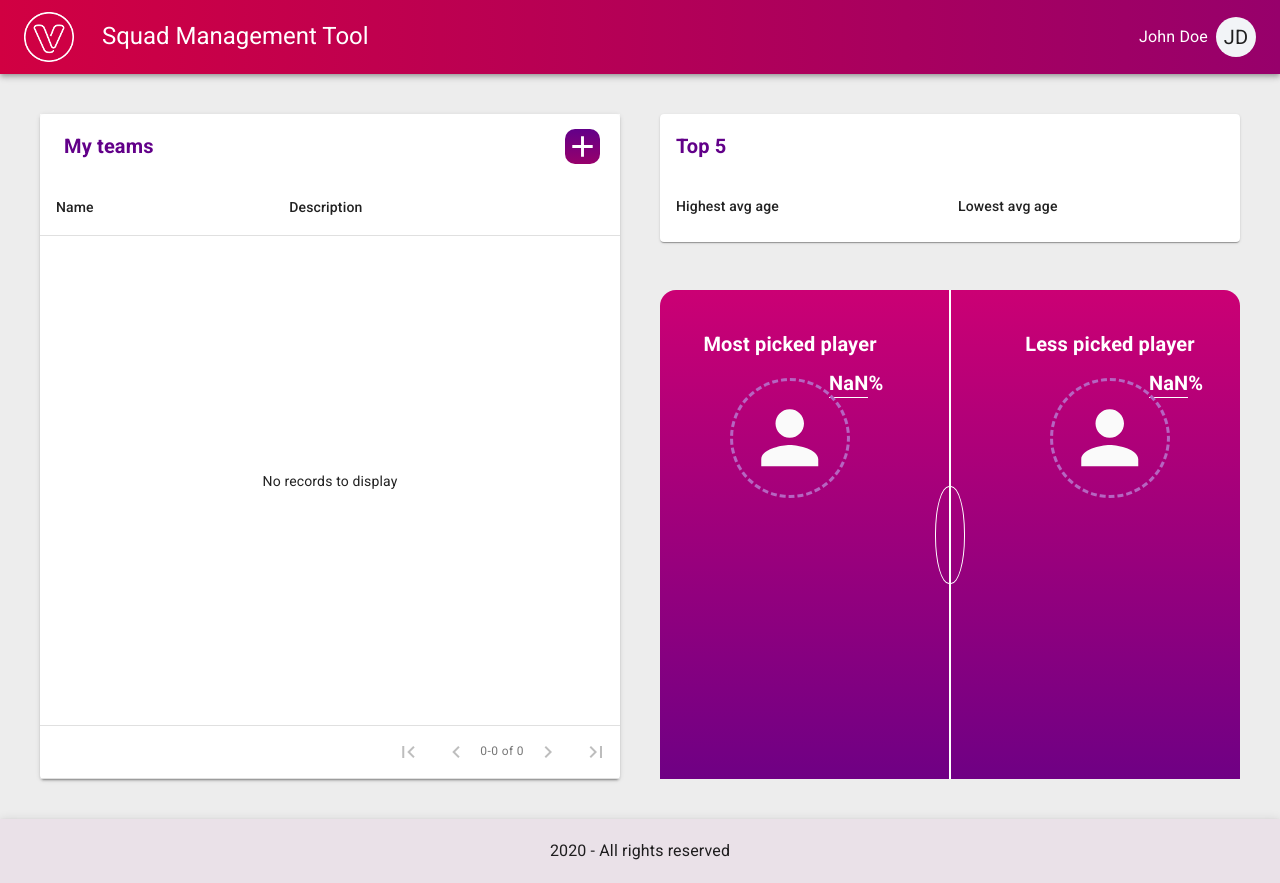
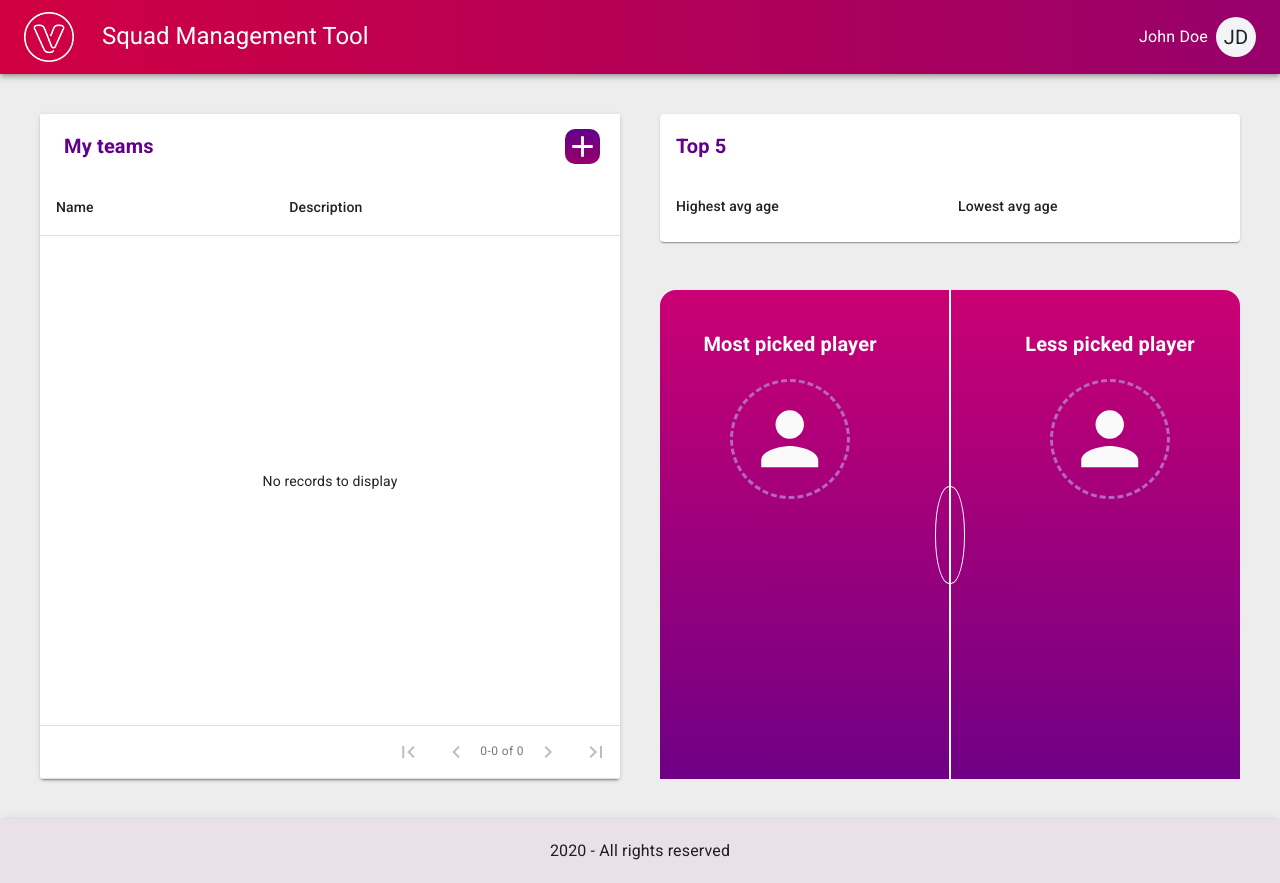
Before and after one commit to jaon82/squad-management-tool, a React (Create React App) app: page / in a window 1280 px wide. Built offline with nearby package versions, Linux system fonts and the light colour scheme.

Commit message:
remove percentage when no picked player

```diff
--- a/src/pages/Dashboard/PickedPlayer.tsx
+++ b/src/pages/Dashboard/PickedPlayer.tsx
@@ -59,6 +59,7 @@ const useStyles = makeStyles((theme) => ({
   },
   pickedPlayerTitle: {
     color: "#fff",
+    marginBottom: theme.spacing(5),
   },
   pickedPlayerPercentage: {
     borderBottom: "solid thin",
@@ -79,6 +80,9 @@ const useStyles = makeStyles((theme) => ({
     marginTop: -20,
     background: "transparent",
     fontSize: 64,
+  },
+  hide: {
+    display: "none",
   },
 }));
 
@@ -139,7 +143,11 @@ export default function PickedPlayer(props: Props) {
       <Grid item md={6} xs={12} className={classes.mostPickedContainer}>
         <div className={clsx(classes.mostPicked, classes.pickedPlayer)}>
           <div className={classes.pickedPlayerTitle}>Most picked player</div>
-          <div className={classes.pickedPlayerPercentage}>
+          <div
+            className={clsx(classes.pickedPlayerPercentage, {
+              [classes.hide]: pickedPlayers.length === 0,
+            })}
+          >
             {mostPickedPercent}%
           </div>
           <div className={classes.pickedPlayerAvatarContainer}>
@@ -154,7 +162,11 @@ export default function PickedPlayer(props: Props) {
         <div className={classes.midfieldRight}></div>
         <div className={clsx(classes.lessPicked, classes.pickedPlayer)}>
           <div className={classes.pickedPlayerTitle}>Less picked player</div>
-          <div className={classes.pickedPlayerPercentage}>
+          <div
+            className={clsx(classes.pickedPlayerPercentage, {
+              [classes.hide]: pickedPlayers.length === 0,
+            })}
+          >
             {lessPickedPercent}%
           </div>
           <div className={classes.pickedPlayerAvatarContainer}>
```
